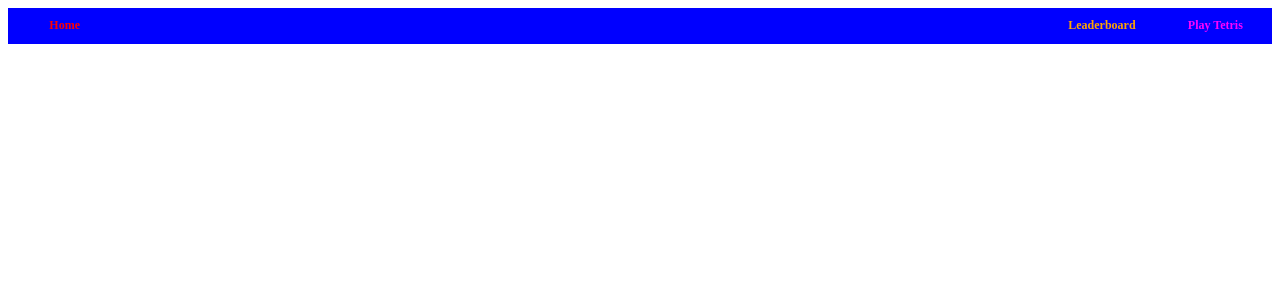
After one commit to Josh-Cox/Arcade-Game-Website, a PHP site: page /navbar.php in a window 1280 px wide. The commit adds this page. Shown: the top 300 px of the page. Run offline with PHP 8.4, Linux system fonts and the light colour scheme.

Commit message:
further php design

```diff
--- /dev/null
+++ b/src/navbar.php
@@ -0,0 +1,17 @@
+<!DOCTYPE html>
+<html>
+    <head>
+        <meta charset='UFT-8'>
+        <title>Navbar</title>
+        <link rel="stylesheet" href="style.css">
+    </head>
+
+    <body>
+        <div class="navbar">
+            <ul class="menu">
+                <li><a href="index.php" name="home">Home</a></li>
+                <li><a href="tetris.php" name="tetris">Play Tetris</a></li>
+                <li><a href="leaderboard.php" name="leaderboard">Leaderboard</a></li>
+            </ul>
+        </div>
+    </body>
--- /dev/null
+++ b/src/style.css
@@ -0,0 +1,91 @@
+ul.menu {
+    list-style-type: none;
+    padding: 0px;
+    background-color: blue;
+    overflow: hidden;
+    margin: 0;
+
+}
+
+ul.menu li [name=home] {
+    float: left;
+    color: rgb(255, 0, 0);
+}
+
+ul.menu li [name=tetris] {
+    float: right;
+    color: rgb(255, 0, 255);
+
+}
+
+ul.menu li [name=leaderboard] {
+    float: right;
+    color: orange;
+}
+
+ul.menu li a {
+    color: white;
+    display: block;
+    height: 0.7cm;
+    width: 3cm;
+    text-align: center;
+    padding-top: 10px;
+    font: Arial;
+    text-decoration: none;
+    font-weight: bold;
+    font-size: 12px;
+
+}
+
+ul.menu li a:hover {
+    background-color: rgb(13, 140, 255);
+}
+
+div.heading {
+    margin: auto;
+    text-align: center;
+    font-size: 30pt;
+    background-color: #c7c7c7;
+    box-shadow: 5px 5px;
+    width: 800px;
+}
+
+div.button {
+    margin: auto;
+    text-align: center;
+    height: 200px
+}
+
+div.button button {
+    height: 100px;
+    width: 400px;
+    font-size: 30pt;
+    margin-top: 50px;
+}
+
+div.loginForm {
+    background-color: #c7c7c7;
+    text-align: center;
+    display: block;
+    width: 200px;
+    margin-left: auto;
+    margin-right: auto;
+    box-shadow: 5px 5px;
+}
+div.main {
+    text-align: center;
+    background-image: url("../img/tetris.png");
+    background-repeat: no-repeat;
+    background-position: center;
+}
+
+div.signUpForm {
+    background-color: #c7c7c7;
+    text-align: center;
+    display: block;
+    width: 200px;
+    margin-left: auto;
+    margin-right: auto;
+    box-shadow: 5px 5px;
+    padding: 20px;
+}
```
Also changed, not shown: src/includes/dbh.inc.php (added, +12 -0 lines), src/index.html (deleted, +0 -40 lines), src/index.php (+13 -1 lines), src/indexLogin.html (deleted, +0 -37 lines), src/indexLogin.php (added, +21 -0 lines), src/leaderboard.php (+19 -0 lines), src/register.php (+28 -0 lines), src/tetris.html (deleted, +0 -9 lines), src/tetris.php (+13 -0 lines), src/includes/login.inc.php (added), src/includes/signUp.inc.php (added).
